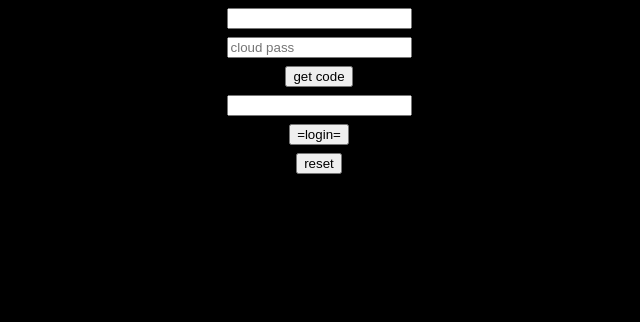
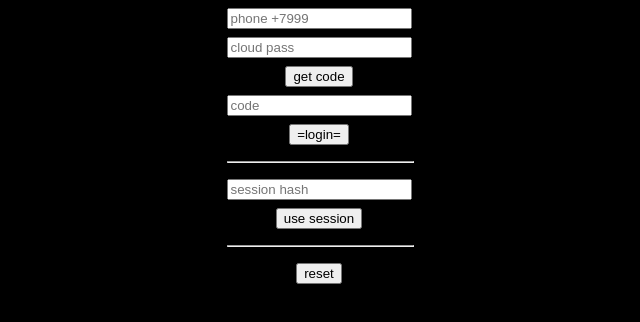
Before and after one commit to an3park/tma-games-emulator, a React (Vite) app: page / in a window 1280 px wide. Shown: the top 322 px of the page, without its empty margins (321-961 px from the left). Built offline with nearby package versions, Linux system fonts and the light colour scheme; no server answers.

Commit message:
add session manegment

```diff
--- a/src/App.tsx
+++ b/src/App.tsx
@@ -141,6 +141,20 @@ export default function App() {
         >
           Hamster
         </button>
+
+        <hr style={{ width: '100%' }} />
+
+        <button
+          onClick={() => {
+            const sessionHash = localStorage.getItem('session')
+            if (sessionHash) {
+              navigator.clipboard.writeText(sessionHash)
+            }
+          }}
+        >
+          copy session
+        </button>
+
         <ResetButton />
         <div style={{ color: 'red' }}>{error}</div>
       </>
@@ -159,7 +173,13 @@ export default function App() {
     >
       <div>{ip}</div>
 
-      <input type="text" name="phoneNumber" value={phoneNumber} onChange={inputChangeHandler} />
+      <input
+        type="text"
+        name="phoneNumber"
+        placeholder="phone +7999"
+        value={phoneNumber}
+        onChange={inputChangeHandler}
+      />
 
       <input
         type="text"
@@ -171,11 +191,36 @@ export default function App() {
 
       <input type="button" value="get code" onClick={sendCodeHandler} />
 
-      <input type="text" name="phoneCode" value={phoneCode} onChange={inputChangeHandler} />
+      <input
+        type="text"
+        name="phoneCode"
+        placeholder="code"
+        value={phoneCode}
+        onChange={inputChangeHandler}
+      />
 
       <input type="button" value="=login=" onClick={clientStartHandler} />
 
+      <hr style={{ width: '100%' }} />
+
+      <input type="text" id="session_hash" placeholder="session hash" />
+
+      <input
+        type="button"
+        value="use session"
+        onClick={() => {
+          const sessionHash = (document.getElementById('session_hash') as HTMLInputElement)?.value
+          if (sessionHash) {
+            localStorage.setItem('session', sessionHash)
+            location.reload()
+          }
+        }}
+      />
+
+      <hr style={{ width: '100%' }} />
+
       <ResetButton />
+
       <div style={{ color: 'red' }}>{error}</div>
     </div>
   )
```
